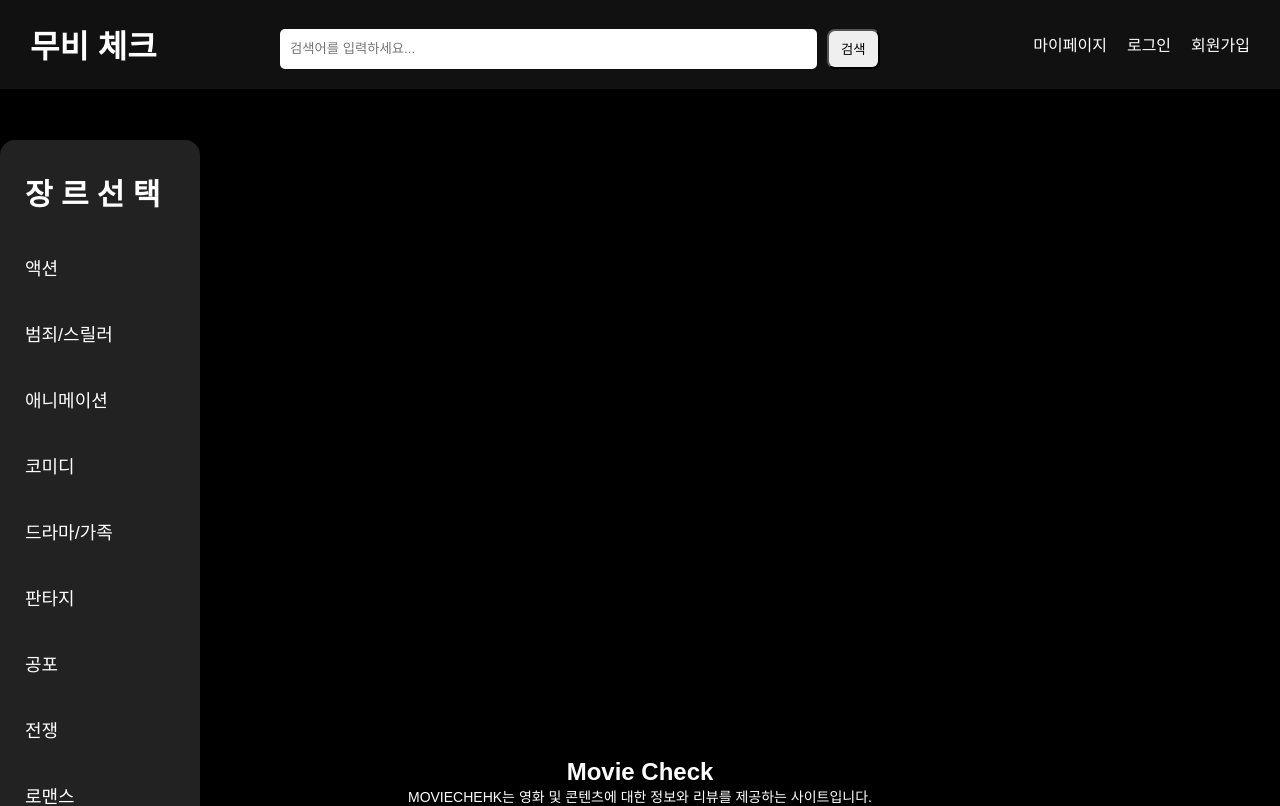
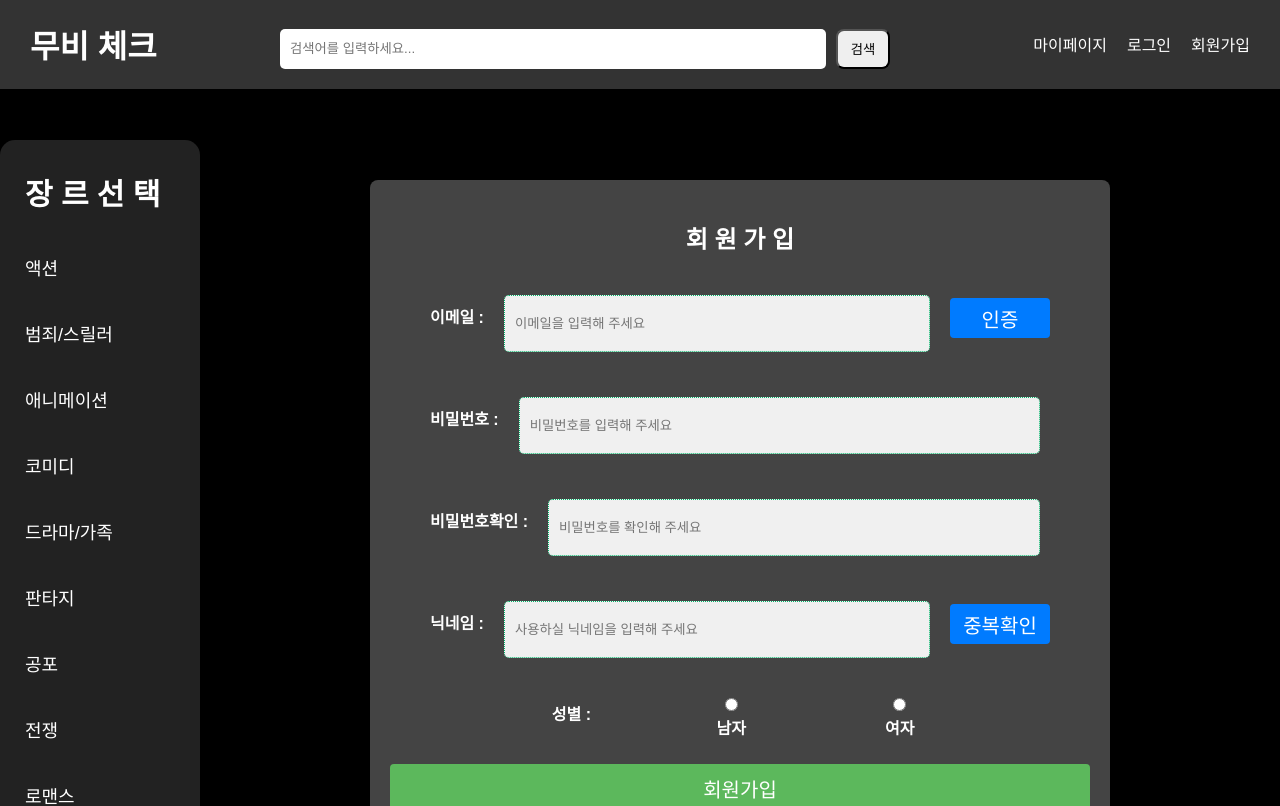
Before and after one commit to CollectCode/MovieCheck-FE, a React (Create React App) app: page /signup in a window 1280 px wide. Shown: the top 806 px of the page. Built offline with nearby package versions, Linux system fonts and the light colour scheme.

Commit message:
create forms
create login form
create signup form

```diff
--- a/src/App.css
+++ b/src/App.css
@@ -18,7 +18,7 @@ body {
   justify-content: space-between;
   align-items: center;
   padding: 0px 30px;
-  background-color: #111;
+  background-color: #333;
   z-index: 9999;
 }
 
@@ -53,11 +53,11 @@ body {
   padding: 10px;
   margin: 20px 0px;
   cursor: pointer;
-  transition: background 0.3s;
+  transition: background 0.5s;
 }
 
-.navigation-bar li:hover {
-  background-color: #333;
+.navigation-bar .genre:hover {
+  background-color: #444;
 }
 
 .main-content {
--- a/src/App.jsx
+++ b/src/App.jsx
@@ -2,10 +2,12 @@ import React, { useEffect } from 'react';
 import { BrowserRouter as Router, Route, Routes, useNavigate } from 'react-router-dom';
 import Header from './components/Header';
 import NavigationBar from './components/NavigationBar';
-import MovieGrid from './components/MovieGrid';
+import MovieGrid from './pages/MovieGrid';
 import Footer from './components/Footer';
 import MovieDetail from './pages/MovieDetail';
-import './App.css'; // 스타일 시트
+import LoginForm from './pages/LoginForm';
+import SignUpForm from './pages/SignUpForm';
+import './App.css';
 
 const App = () => {
   return (
@@ -18,6 +20,8 @@ const App = () => {
           <Routes>
             <Route path="/" element={<MovieGrid />}/>
             <Route path="/detail/:id" element={<MovieDetail />}></Route>
+            <Route path="/login" element={<LoginForm />}></Route>
+            <Route path="/signup" element={<SignUpForm />}></Route>
           </Routes>
           </div>
         </div>
--- a/src/components/Header.jsx
+++ b/src/components/Header.jsx
@@ -12,7 +12,7 @@ const Header = () => {
       <nav className="header-nav">
         <Link to="/mypage">마이페이지</Link>
         <Link to="/login">로그인</Link>
-        <Link to="/join">회원가입</Link>
+        <Link to="/signup">회원가입</Link>
       </nav>
     </header>
   );
--- a/src/components/NavigationBar.jsx
+++ b/src/components/NavigationBar.jsx
@@ -5,16 +5,16 @@ const NavigationBar = () => {
     <nav className="navigation-bar">
       <ul>
         <li className="genrechoice">장 르 선 택</li>
-        <li>액션</li>
-        <li>범죄/스릴러</li>
-        <li>애니메이션</li>
-        <li>코미디</li>
-        <li>드라마/가족</li>
-        <li>판타지</li>
-        <li>공포</li>
-        <li>전쟁</li>
-        <li>로맨스</li>
-        <li>SF</li>
+        <li className="genre">액션</li>
+        <li className="genre">범죄/스릴러</li>
+        <li className="genre">애니메이션</li>
+        <li className="genre">코미디</li>
+        <li className="genre">드라마/가족</li>
+        <li className="genre">판타지</li>
+        <li className="genre">공포</li>
+        <li className="genre">전쟁</li>
+        <li className="genre">로맨스</li>
+        <li className="genre">SF</li>
       </ul>
     </nav>
   );
--- a/src/css/Footer.css
+++ b/src/css/Footer.css
@@ -1,5 +1,5 @@
 .footer {
-  background-color: #000; /* 배경색 */
+  background-color: #333; /* 배경색 */
   color: #fff; /* 글자색 */
   padding: 20px; /* 패딩 */
   text-align: center; /* 중앙 정렬 */
--- /dev/null
+++ b/src/css/LoginForm.css
@@ -0,0 +1,88 @@
+  .login-container {
+    width: 300px;
+    margin: 80px 600px;
+    padding: 150px;
+    background-color: #444;
+    border-radius: 25px;
+    box-shadow: 0 4px 10px rgba(0, 0, 0, 0.5);
+  }
+
+  .logininfo    {
+    color: #ffffff;
+  }
+
+  .logintitle {
+    text-align: center;
+    font-size: 40px;
+    color: #ffffff;
+    font-weight: bold;
+    margin-bottom: 60px;
+  }
+
+  .input-group {
+    margin-bottom: 15px;
+  }
+
+  label {
+    display: block;
+    margin-bottom: 5px;
+  }
+
+  input {
+    margin: 10px 10px 0px 0px;
+    width: 100%;
+    padding: 10px;
+    border: none;
+    border-radius: 4px;
+  }
+
+  .button-group {
+    margin-top: 30px;
+    width: 320px;
+    display: flex;
+    justify-content: space-between;
+    flex-wrap: wrap;
+  }
+
+  .button-group > .loginbtn {
+    width: 100%;
+    background-color: #4CAF50;
+    margin-bottom: 20px;
+    padding: 10px;
+    border: none;
+    border-radius: 4px;
+    cursor: pointer;
+  }
+
+  .button-group > .signupbtn {
+    width: 30%;
+    margin-bottom: 20px;
+    border: none;
+    border-radius: 4px;
+    cursor: pointer;
+  }
+
+  .button-group > .findidbtn {
+    width: 33%;
+    margin-bottom: 20px;
+    border: none;
+    border-radius: 4px;
+    cursor: pointer;
+  }
+
+  .button-group > .findpwbtn {
+    width: 33%;
+    border: none;
+    border-radius: 4px;
+    cursor: pointer;
+  }
+
+  button[type="submit"] {
+    color: white;
+    font-size: 20px;
+  }
+
+  button[type="button"] {
+    color: white;
+    font-size: 20px;
+  }
--- a/src/css/SearchBar.css
+++ b/src/css/SearchBar.css
@@ -7,7 +7,7 @@
 
 .search-button  {
     height: 40px;
-    margin: 0px 10px;
+    margin-top: 10px;
     width: 60px;
     border-radius: 8px;
 }
--- /dev/null
+++ b/src/css/SignUpForm.css
@@ -0,0 +1,73 @@
+.signup-container {
+  width: 700px;
+  margin: 80px auto;
+  padding: 20px;
+  background-color: #444;
+  border-radius: 8px;
+  box-shadow: 0 4px 10px rgba(0, 0, 0, 0.5);
+  text-align: center;
+  color: white;
+}
+
+.signup-input-group {
+  margin: 15px 30px;
+  display: flex;
+  justify-content: space-between;
+  align-items: center;
+  padding: 10px; /* 패딩 조정 */
+  border-radius: 5px; /* 모서리 둥글게 */
+}
+
+.signup-input-group label {
+  flex: 10px 0 100px; /* 레이블의 넓이를 고정 (필요 시 값을 증가) */
+  margin-right: 20px; /* 레이블과 입력 필드 사이의 간격 */
+  font-weight: bold;
+}
+
+.signup-input-group input {
+  flex: 1; /* 입력 필드가 남은 공간을 차지하도록 설정 */
+  padding: 10px; /* 상하 여백을 동일하게 설정 */
+  border: 1px dotted #03b66b;
+  border-radius: 5px;
+  background-color: #f0f0f0;
+  color: #333;
+  min-width: 200px; /* 최소 너비 설정 */
+  height: 35px; /* 입력 필드 높이 설정 */
+}
+
+.signup-input-group button {
+  width: 100px; /* 버튼의 고정 너비 */
+  margin-left: 10px; /* 입력 필드와 버튼 사이의 간격 */
+  background-color: #007bff;
+  color: white;
+  border: none;
+  border-radius: 4px;
+  cursor: pointer;
+  height: 40px; /* 버튼 높이 설정 */
+}
+
+.signup-input-group button:hover {
+  background-color: #0056b3; /* 버튼 호버 효과 */
+}
+
+.signup-gender-group {
+  margin: 20px 50px;
+  display: flex;
+  justify-content: space-evenly;
+  align-items: center;
+  font-weight: bold;
+}
+
+.signup-gender-group label {
+  color: white;
+}
+
+button[type="submit"] {
+  width: 100%;
+  padding: 10px;
+  background-color: #5cb85c;
+  color: white;
+  border: none;
+  border-radius: 4px;
+  cursor: pointer;
+}
--- /dev/null
+++ b/src/pages/LoginForm.jsx
@@ -0,0 +1,50 @@
+import React, { useState } from 'react';
+import '../css/LoginForm.css'; // CSS 파일을 따로 만들어 스타일링을 적용할 수 있습니다.
+
+const LoginForm = () => {
+  const [id, setId] = useState('');
+  const [password, setPassword] = useState('');
+
+  const handleLogin = (e) => {
+    e.preventDefault();
+    // 로그인 로직을 여기에 추가하세요.
+    console.log('ID:', id);
+    console.log('Password:', password);
+  };
+
+  return (
+    <div className="login-container">
+      <div className="logintitle">로그인</div>
+      <form onSubmit={handleLogin}>
+        <div className="input-group">
+          <label className="logininfo">ID</label>
+          <input
+            type="text"
+            placeholder="ID 입력"
+            value={id}
+            onChange={(e) => setId(e.target.value)}
+            required
+          />
+        </div>
+        <div className="input-group">
+          <label className="logininfo">PASSWORD</label>
+          <input
+            type="password"
+            placeholder="비밀번호 입력"
+            value={password}
+            onChange={(e) => setPassword(e.target.value)}
+            required
+          />
+        </div>
+        <div className="button-group">
+          <button className="loginbtn" type="submit">로그인</button>
+          <div className="signupbtn">&nbsp;회원가입&nbsp;&nbsp;&nbsp;|</div>
+          <div className="findidbtn">아이디 찾기&nbsp;&nbsp;&nbsp;|</div>
+          <div className="findpwbtn">비밀번호 찾기</div>
+        </div>
+      </form>
+    </div>
+  );
+};
+
+export default LoginForm;
--- a/src/components/MovieGrid.jsx
+++ b/src/pages/MovieGrid.jsx
@@ -1,6 +1,6 @@
 import React from 'react';
-import MovieCard from './MovieCard';
-import PageNation from './Pagenation';
+import MovieCard from '../components/MovieCard';
+import PageNation from '../components/Pagenation';
 import '../css/MovieGrid.css'; // 스타일 시트
 
 const movies = [
--- /dev/null
+++ b/src/pages/SignUpForm.jsx
@@ -0,0 +1,88 @@
+import React, { useState } from 'react';
+import '../css/SignUpForm.css'; // CSS 파일을 따로 만들어 스타일링을 적용할 수 있습니다.
+
+const SignupForm = () => {
+  const [id, setId] = useState('');
+  const [password, setPassword] = useState('');
+  const [passwordConfirm, setPasswordConfirm] = useState('');
+  const [nickname, setNickname] = useState('');
+  const [email, setEmail] = useState('');
+  const [agree, setAgree] = useState(false);
+  const [gender, setGender] = useState('');
+
+  const handleSignup = (e) => {
+    e.preventDefault();
+    // 회원가입 로직을 여기에 추가하세요.
+    console.log('가입 정보:', { id, password, nickname, email, gender, agree });
+  };
+
+  return (
+    <div className="signup-container">
+      <h2>회 원 가 입</h2>
+      <form onSubmit={handleSignup}>
+        <div className="signup-input-group">
+            <label>이메일 :</label>
+            <input
+              type="email"
+              placeholder="이메일을 입력해 주세요"
+              value={email}
+              onChange={(e) => setEmail(e.target.value)}
+              required
+            />
+            <button type="button">인증</button>
+        </div>
+        <div className="signup-input-group">
+          <label>비밀번호 : </label>
+          <input
+            type="password"
+            placeholder="비밀번호를 입력해 주세요"
+            value={password}
+            onChange={(e) => setPassword(e.target.value)}
+            required
+          />
+        </div>
+        <div className="signup-input-group">
+          <label>비밀번호확인 : </label>
+            <input
+              type="password"
+              placeholder="비밀번호를 확인해 주세요"
+              value={passwordConfirm}
+              onChange={(e) => setPasswordConfirm(e.target.value)}
+              required
+            />
+        </div>
+        <div className="signup-input-group">
+          <label>닉네임 :</label>
+          <input
+            type="text"
+            placeholder="사용하실 닉네임을 입력해 주세요"
+            required
+          />
+          <button type="button">중복확인</button>
+        </div>
+        <div className="signup-gender-group">
+          <label>성별 :</label>
+          <label>
+            <input
+              type="radio"
+              value="남자"
+              checked={gender === '남자'}
+              onChange={(e) => setGender(e.target.value)}
+            /> 남자
+          </label>
+          <label>
+            <input
+              type="radio"
+              value="여자"
+              checked={gender === '여자'}
+              onChange={(e) => setGender(e.target.value)}
+            /> 여자
+          </label>
+        </div>
+        <button type="submit">회원가입</button>
+      </form>
+    </div>
+  );
+};
+
+export default SignupForm;
```
Also changed, not shown: src/css/NavigationBar.css (deleted, +0 -23 lines).
